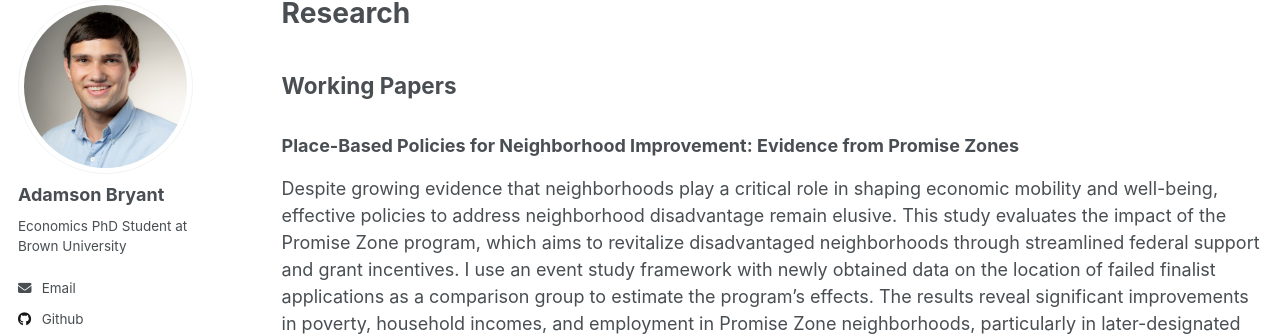
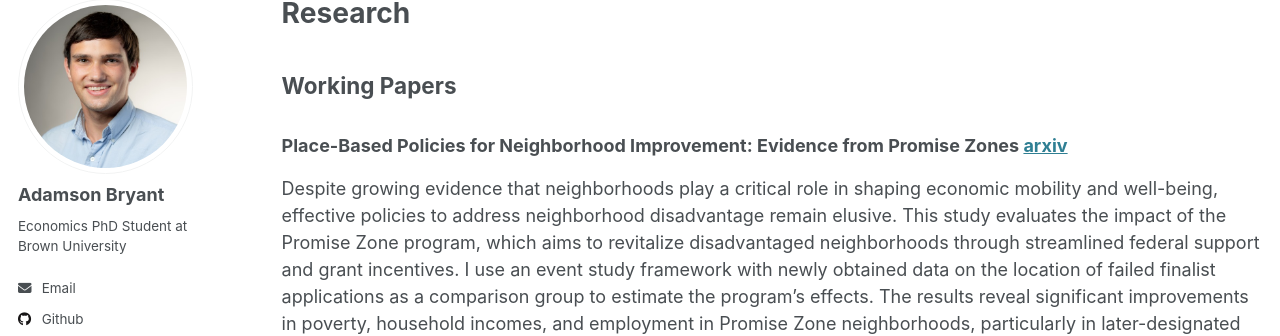
Before and after one commit to AdamsonBryant/adamsonbryant.github.io, a Jekyll site: the page built from _pages/research.md, in a window 1280 px wide and 1026 px high. Shown: the part 107-443 px from the top of the window. Built offline with Jekyll 4.4.1, drawn with Linux system fonts in a browser that asks for light colours.

Commit message:
adding link to paper on arxiv

```diff
--- a/_pages/research.md
+++ b/_pages/research.md
@@ -8,7 +8,7 @@ author_profile: true
 
 ## Working Papers
 
-### Place-Based Policies for Neighborhood Improvement: Evidence from Promise Zones
+### Place-Based Policies for Neighborhood Improvement: Evidence from Promise Zones [arxiv](https://arxiv.org/abs/2503.05946)
 Despite growing evidence that neighborhoods play a critical role in shaping economic mobility and well-being, effective policies to address neighborhood disadvantage remain elusive. This study evaluates the impact of the Promise Zone program, which aims to revitalize disadvantaged neighborhoods through streamlined federal support and grant incentives. I use an event study framework with newly obtained data on the location of failed finalist applications as a comparison group to estimate the program’s effects. The results reveal significant improvements in poverty, household incomes, and employment in Promise Zone neighborhoods, particularly in later-designated zones and initially low-status neighborhoods. I also find that effects are driven partly by changes in residential composition, and that Promise Zones appear to induce positive spillovers in adjacent areas.
 
 
```
